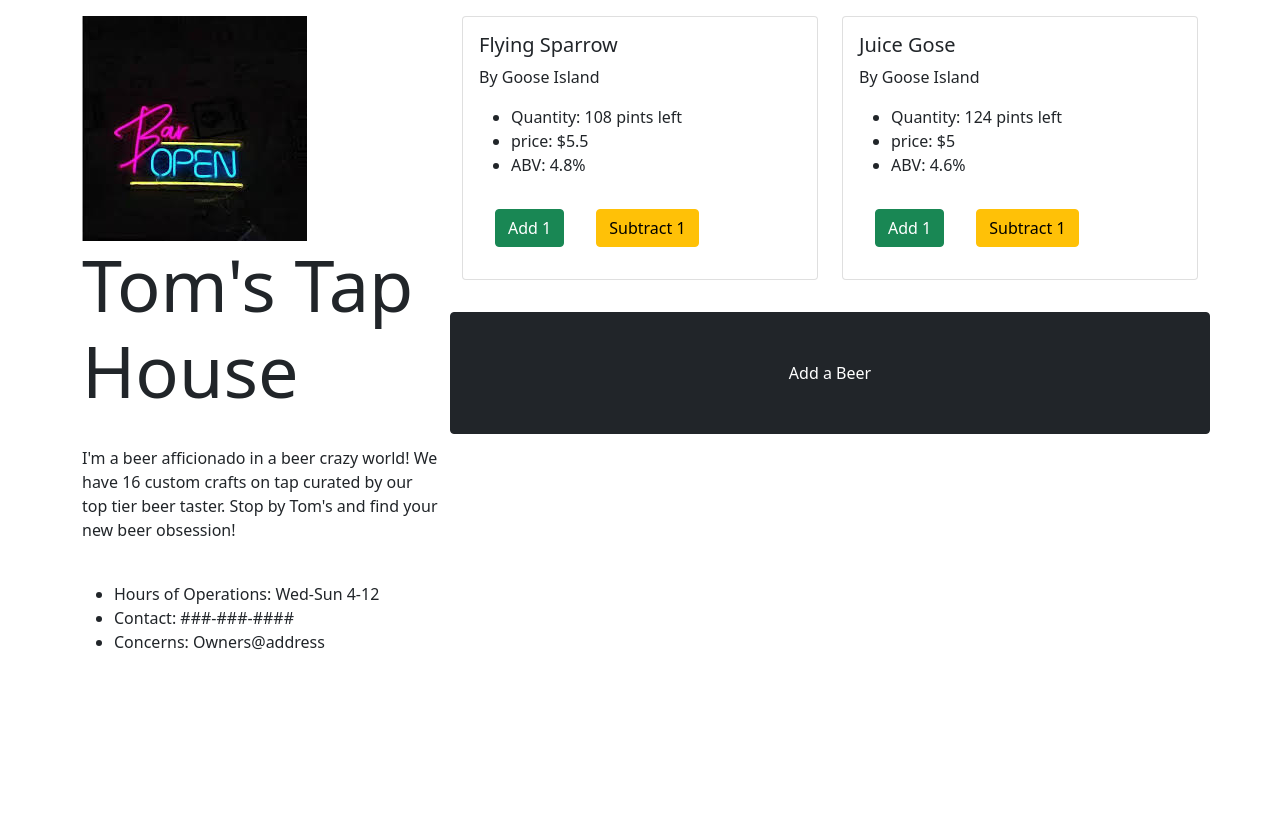
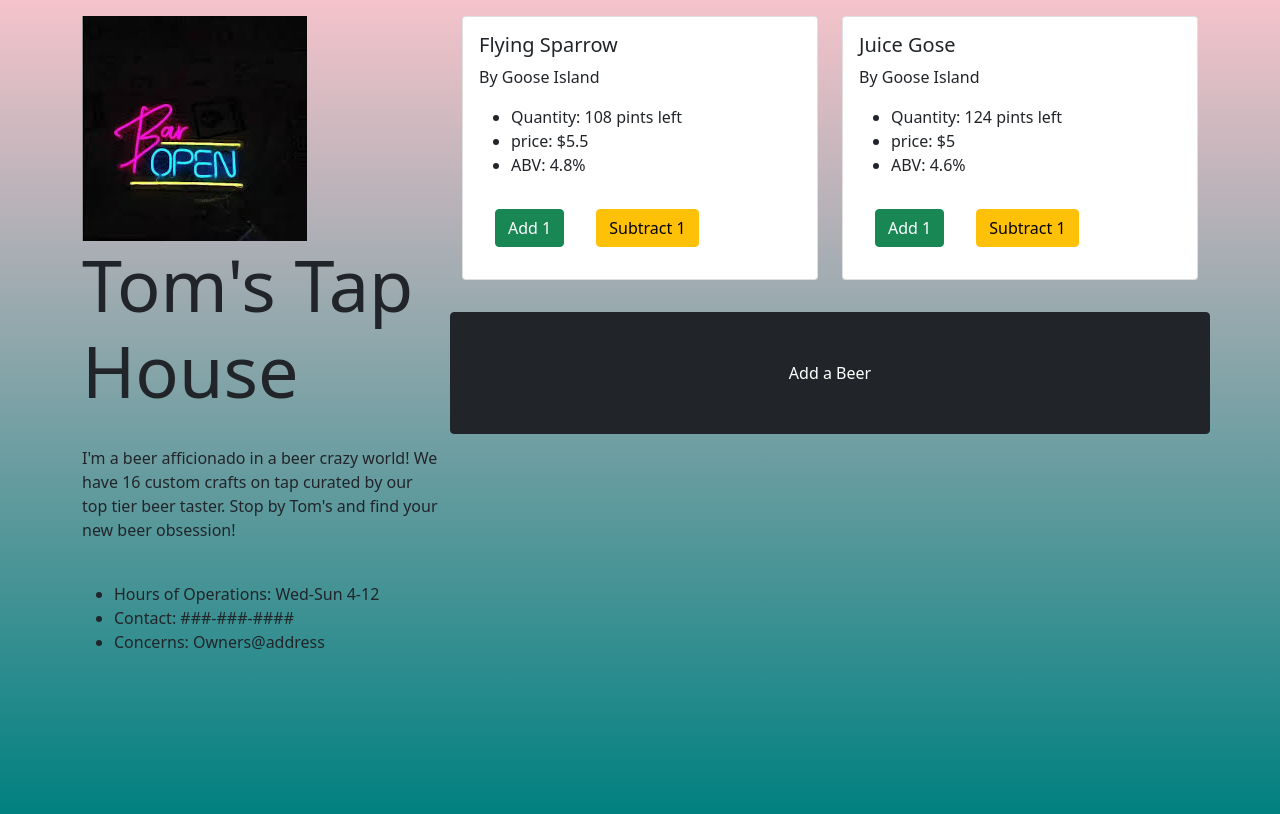
Before and after one commit to professional-pigeon/Toms-Taphouse, a React (Create React App) app: page / in a window 1280 px wide. Built offline with nearby package versions, Linux system fonts and the light colour scheme.

Commit message:
add css to background, edit beer no longer resets quantity to full

```diff
--- a/src/components/EditBeer.js
+++ b/src/components/EditBeer.js
@@ -9,7 +9,7 @@ function EditBeer(props) {
       {
         name: event.target.name.value,
         brand: event.target.brand.value,
-        quantity: 124,
+        quantity: props.quantity,
         price: event.target.price.value,
         abv: event.target.abv.value,
         id: props.id
--- a/src/index.css
+++ b/src/index.css
@@ -5,6 +5,11 @@ body {
     sans-serif;
   -webkit-font-smoothing: antialiased;
   -moz-osx-font-smoothing: grayscale;
+  background: linear-gradient(0deg, teal, rgb(245, 195, 203));
+  background-size: cover;
+  background-repeat:no-repeat;
+  background-position-y: bottom;
+  min-height: 100vh;
 }
 
 code {
```
